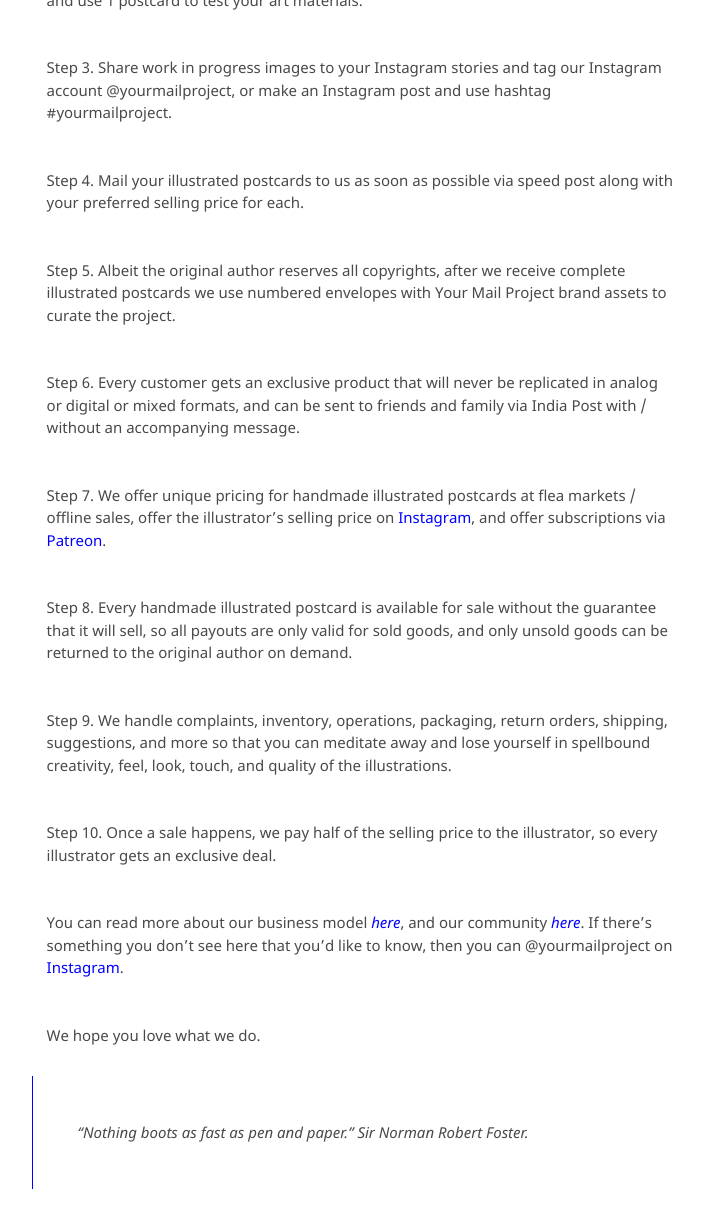
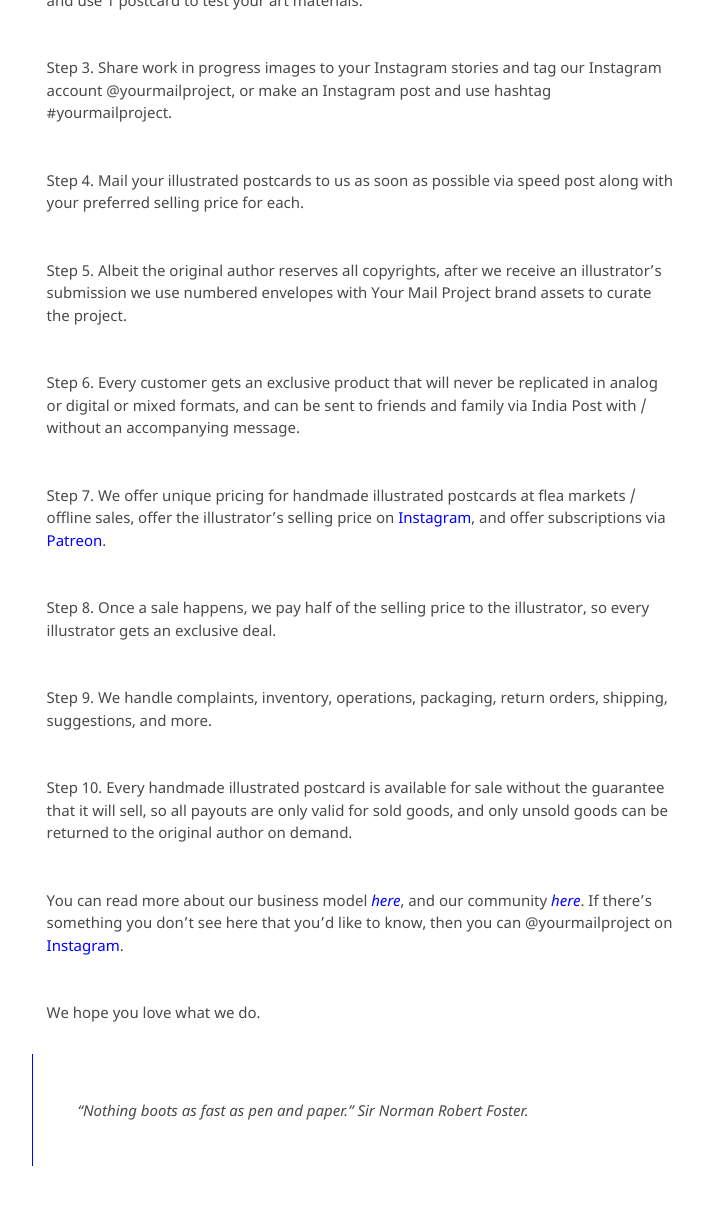
Before and after one commit to kvshvlin/yourmailproject, a Jekyll site: the page built from index.md, in a window 1280 px wide and 1400 px high, scrolled down 574 px. Shown: the top 1228 px of the window, without its empty margins (381-1084 px from the left). Built offline with Jekyll 4.4.1, drawn with Linux system fonts in a browser that asks for light colours; our own code applies the rules of GitHub Pages for plain Markdown files.

Commit message:
Update index.md

```diff
--- a/index.md
+++ b/index.md
@@ -12,17 +12,17 @@
 
 Step 4. Mail your illustrated postcards to us as soon as possible via speed post along with your preferred selling price for each.
 
-Step 5. Albeit the original author reserves all copyrights, after we receive complete illustrated postcards we use numbered envelopes with Your Mail Project brand assets to curate the project.
+Step 5. Albeit the original author reserves all copyrights, after we receive an illustrator's submission we use numbered envelopes with Your Mail Project brand assets to curate the project.
 
 Step 6. Every customer gets an exclusive product that will never be replicated in analog or digital or mixed formats, and can be sent to friends and family via India Post with / without an accompanying message.
 
 Step 7. We offer unique pricing for handmade illustrated postcards at flea markets / offline sales, offer the illustrator's selling price on <a href="https://www.instagram.com/yourmailproject" target="_blank">Instagram</a>, and offer subscriptions via <a href="https://www.patreon.com/yourmailproject?fan_landing=true" target="_blank">Patreon</a>.
 
-Step 8. Every handmade illustrated postcard is available for sale without the guarantee that it will sell, so all payouts are only valid for sold goods, and only unsold goods can be returned to the original author on demand.
+Step 8. Once a sale happens, we pay half of the selling price to the illustrator, so every illustrator gets an exclusive deal.
 
-Step 9. We handle complaints, inventory, operations, packaging, return orders, shipping, suggestions, and more so that you can meditate away and lose yourself in spellbound creativity, feel, look, touch, and quality of the illustrations.
+Step 9. We handle complaints, inventory, operations, packaging, return orders, shipping, suggestions, and more.
 
-Step 10. Once a sale happens, we pay half of the selling price to the illustrator, so every illustrator gets an exclusive deal.
+Step 10. Every handmade illustrated postcard is available for sale without the guarantee that it will sell, so all payouts are only valid for sold goods, and only unsold goods can be returned to the original author on demand.
 
 You can read more about our business model [_here_](https://kvshvlin.github.io/yourmailproject/ourbusinessmodel.html), and our community [_here_](https://kvshvlin.github.io/yourmailproject/ourcommunity.html). If there’s something you don’t see here that you’d like to know, then you can @yourmailproject on <a href="https://www.instagram.com/yourmailproject" target="_blank">Instagram</a>.
 
```
